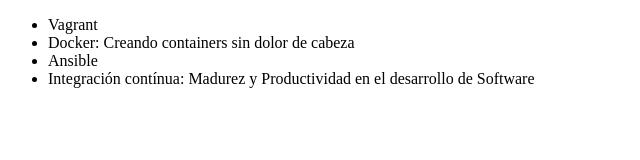
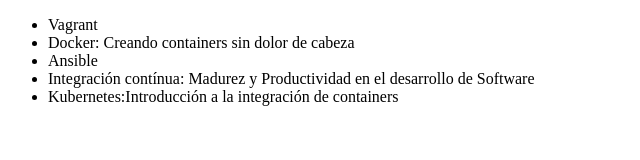
Before and after one commit to YACH1486/alura-git, a plain HTML site: page index.html in a window 1280 px wide. Shown: the whole page, without its empty margins (0-640 px from the left). Drawn offline with Linux system fonts and the light colour scheme.

Commit message:
Modificando el nombre del curso de Kubernetes

```diff
--- a/index.html
+++ b/index.html
@@ -10,6 +10,7 @@
             <li>Docker: Creando containers sin dolor de cabeza</li>
             <li>Ansible</li>
             <li>Integración contínua: Madurez y Productividad en el desarrollo de Software</li>
+            <li>Kubernetes:Introducción a la integración de containers</li>
         </ul>
     </body>
 </html>
```
